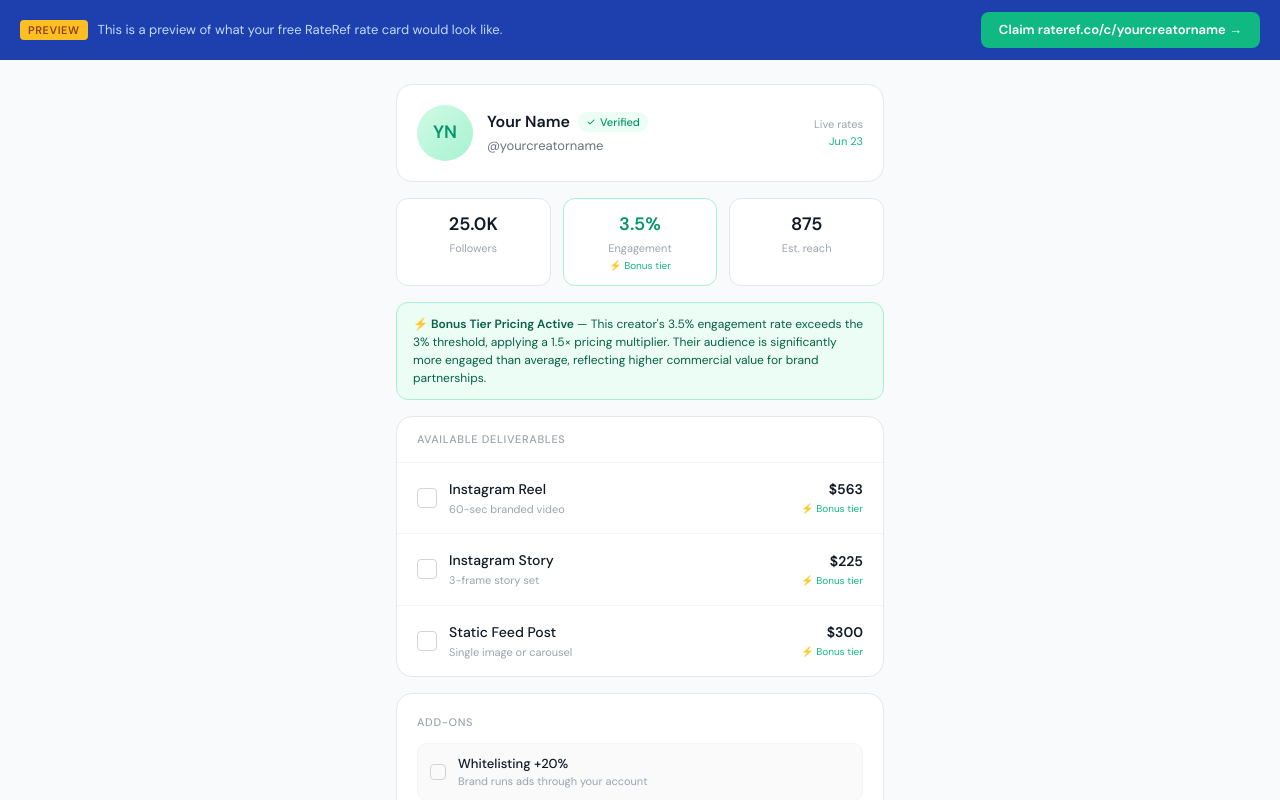
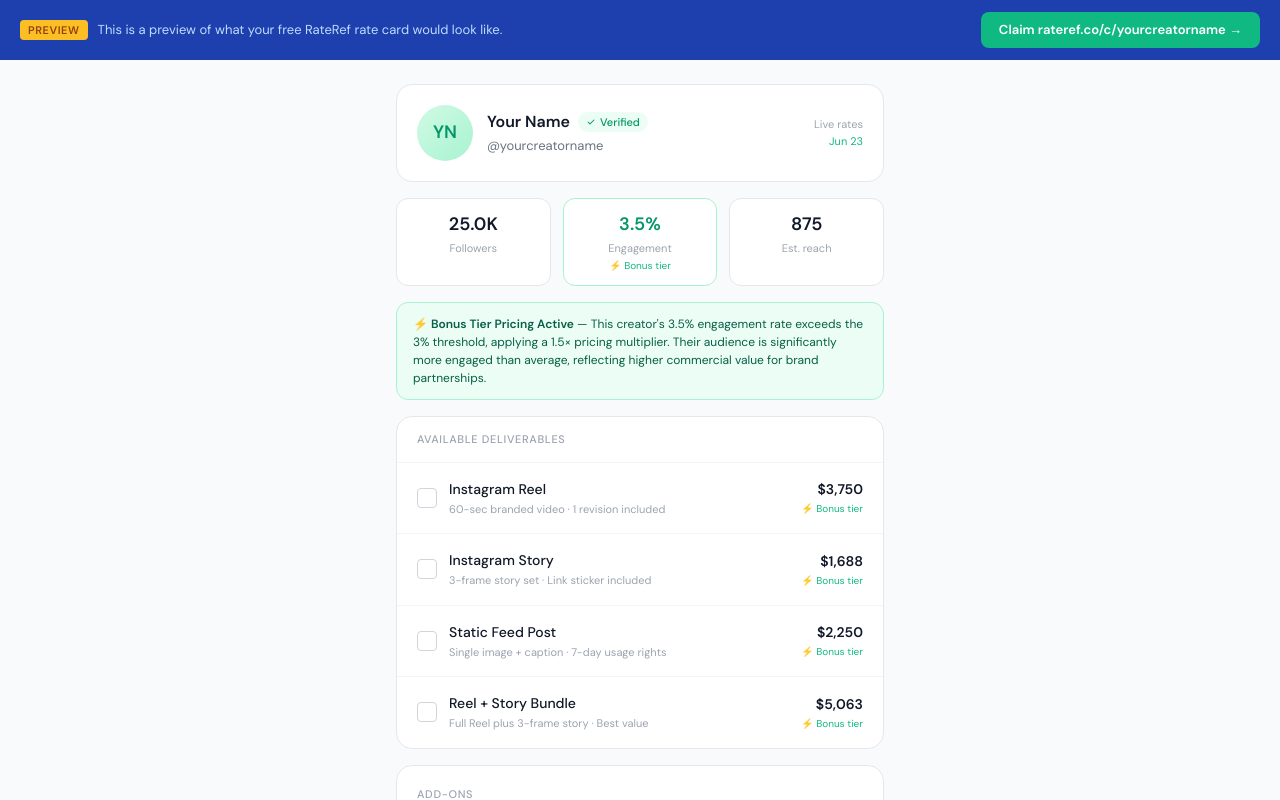
Before and after one commit to boilereup2230/rateref-main, a Next.js app: page /preview in a window 1280 px wide. Shown: the top 800 px of the page. Built offline with nearby package versions, Linux system fonts and the light colour scheme.

Commit message:
Update page.tsx

```diff
--- a/app/preview/page.tsx
+++ b/app/preview/page.tsx
@@ -4,9 +4,9 @@ import { useSearchParams } from 'next/navigation'
 import { Suspense } from 'react'
 
 function calculateRate(followers: number, engagement: number, multiplier: number): number {
-  const base = followers * 0.01 * multiplier
+  const base = (followers / 10000) * 1000 * multiplier
   const engagementBonus = engagement >= 3 ? 1.5 : 1.0
-  return Math.round(base * engagementBonus)
+  return Math.max(Math.round(base * engagementBonus), 25)
 }
 
 function formatPrice(n: number): string {
@@ -20,31 +20,30 @@ function formatFollowers(n: number): string {
 }
 
 const POST_TYPES = [
-  { key: 'reel', label: 'Instagram Reel', desc: '60-sec branded video', multiplier: 1.5 },
-  { key: 'story', label: 'Instagram Story', desc: '3-frame story set', multiplier: 0.6 },
-  { key: 'feed', label: 'Static Feed Post', desc: 'Single image or carousel', multiplier: 0.8 },
-  { key: 'tiktok', label: 'TikTok Video', desc: '30–60 second', multiplier: 1.2 },
-  { key: 'youtube', label: 'YouTube Integration', desc: '60-sec mid-roll mention', multiplier: 2.0 },
+  { key: 'reel',   label: 'Instagram Reel',      desc: '60-sec branded video · 1 revision included',       multiplier: 1.00 },
+  { key: 'story',  label: 'Instagram Story',      desc: '3-frame story set · Link sticker included',        multiplier: 0.45 },
+  { key: 'tiktok', label: 'TikTok Video',         desc: '30–60 second TikTok · Trend-aligned format',       multiplier: 0.90 },
+  { key: 'static', label: 'Static Feed Post',     desc: 'Single image + caption · 7-day usage rights',     multiplier: 0.60 },
+  { key: 'bundle', label: 'Reel + Story Bundle',  desc: 'Full Reel plus 3-frame story · Best value',        multiplier: 1.35 },
 ]
 
 function PreviewContent() {
   const params = useSearchParams()
 
-  const name = params.get('name') || 'Your Name'
-  const handle = params.get('handle') || 'yourcreatorname'
-  const followers = parseInt(params.get('followers') || '25000')
+  const name       = params.get('name')       || 'Your Name'
+  const handle     = params.get('handle')     || 'yourcreatorname'
+  const followers  = parseInt(params.get('followers')  || '25000')
   const engagement = parseFloat(params.get('engagement') || '3.5')
-  const platform = params.get('platform') || 'instagram'
+  const platform   = params.get('platform')   || 'instagram'
 
   const bonusApplied = engagement >= 3
   const initials = name.split(' ').map((w: string) => w[0]).join('').toUpperCase().slice(0, 2)
-  const slug = handle.replace('@', '').toLowerCase().replace(/[^a-z0-9-]/g, '')
+  const slug     = handle.replace('@', '').toLowerCase().replace(/[^a-z0-9-]/g, '')
   const claimUrl = `/setup?slug=${slug}`
 
   const visibleTypes = POST_TYPES.filter(pt => {
-    if (platform === 'instagram') return ['reel', 'story', 'feed'].includes(pt.key)
-    if (platform === 'tiktok') return ['tiktok', 'feed'].includes(pt.key)
-    if (platform === 'youtube') return ['youtube', 'feed'].includes(pt.key)
+    if (platform === 'instagram') return ['reel', 'story', 'static', 'bundle'].includes(pt.key)
+    if (platform === 'tiktok')    return ['tiktok', 'static'].includes(pt.key)
     return true
   })
 
@@ -147,8 +146,8 @@ function PreviewContent() {
           <div style={{ display: 'flex', flexDirection: 'column' as const, gap: 8 }}>
             {[
               { label: 'Whitelisting +20%', desc: 'Brand runs ads through your account' },
-              { label: 'Exclusivity +30%', desc: 'No competing brands for 30 days' },
-              { label: 'Rush fee +15%', desc: 'Delivery in under 48 hours' },
+              { label: 'Exclusivity +30%',  desc: 'No competing brands for 30 days' },
+              { label: 'Rush fee +15%',     desc: 'Delivery in under 48 hours' },
             ].map((addon, i) => (
               <div key={i} style={{ display: 'flex', alignItems: 'center', gap: 12, padding: '10px 12px', borderRadius: 10, border: '1px solid #f3f4f6', background: '#fafafa' }}>
                 <div style={{ width: 16, height: 16, borderRadius: 4, border: '1.5px solid #d1d5db', flexShrink: 0 }} />
```
